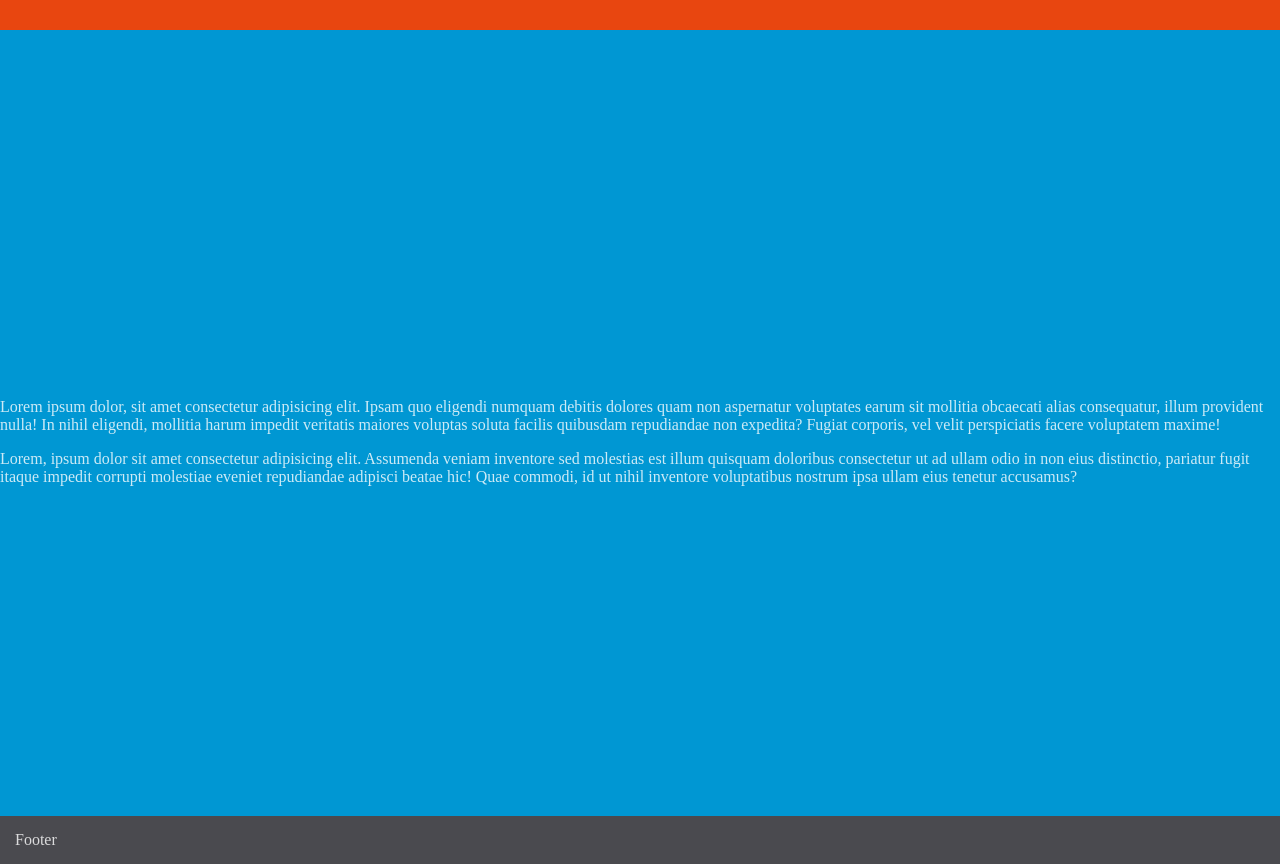
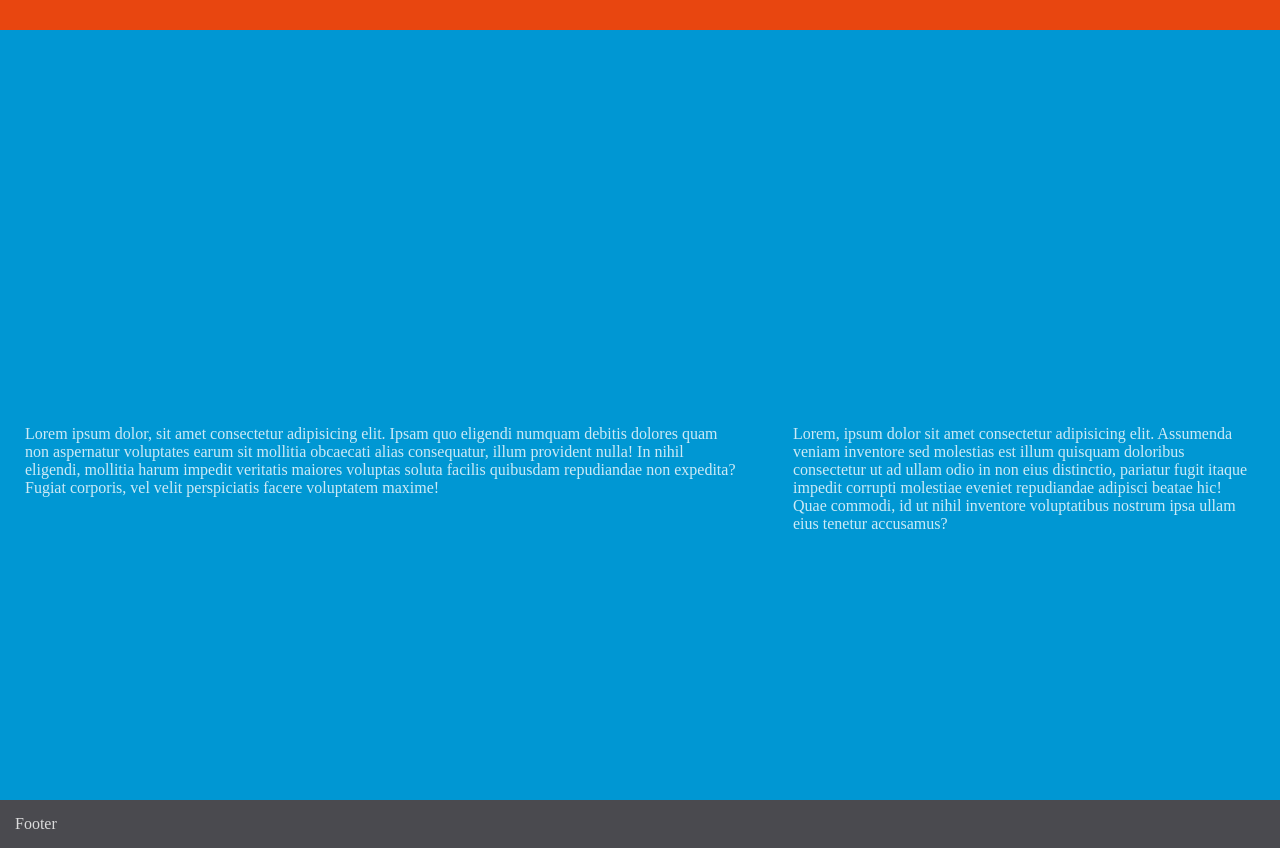
Before and after one commit to AnnaLouise500/mini-project1, a plain HTML site: page index.html in a window 1280 px wide. Drawn offline with Linux system fonts and the light colour scheme.

Commit message:
styling the columns

```diff
--- a/index.html
+++ b/index.html
@@ -12,6 +12,7 @@
         <header class="header">
         </header>
         <section class="section">
+           <div class="vcenter">
                 <article class="article column column-60">
                     <p class="section-paragraph">
                             Lorem ipsum dolor, sit amet consectetur adipisicing elit. Ipsam quo eligendi numquam debitis dolores quam non aspernatur voluptates earum sit mollitia obcaecati alias consequatur, illum provident nulla! In nihil eligendi, mollitia harum impedit veritatis maiores voluptas soluta facilis quibusdam repudiandae non expedita? Fugiat corporis, vel velit perspiciatis facere voluptatem maxime!
@@ -22,6 +23,7 @@
                             Lorem, ipsum dolor sit amet consectetur adipisicing elit. Assumenda veniam inventore sed molestias est illum quisquam doloribus consectetur ut ad ullam odio in non eius distinctio, pariatur fugit itaque impedit corrupti molestiae eveniet repudiandae adipisci beatae hic! Quae commodi, id ut nihil inventore voluptatibus nostrum ipsa ullam eius tenetur accusamus?
                     </p>
                 </aside>
+           </div>
         </section>
         <footer class="footer">
             Footer
--- a/main.css
+++ b/main.css
@@ -19,15 +19,28 @@ body, html {
     background-color: #0097d3;
     height:100%;
 }
-.article, .aside {
+.vcenter {
     position: relative;
     top: 50%;
     transform: translateY(-50%);
 }
 .section-paragraph {
     font-size: 1em;
+    margin: 25px;
 }
 .footer {
     background-color: #4a4a4f;
     padding: 15px;
 }
+
+@media (min-width: 768px) {
+    .column-60 {
+        width: 60%;
+    }
+    .column-40 {
+        width: 40%;
+    }
+    .column {
+        float: left;
+    }
+}
```
Lines whose indentation alone changed are shown as unchanged.
